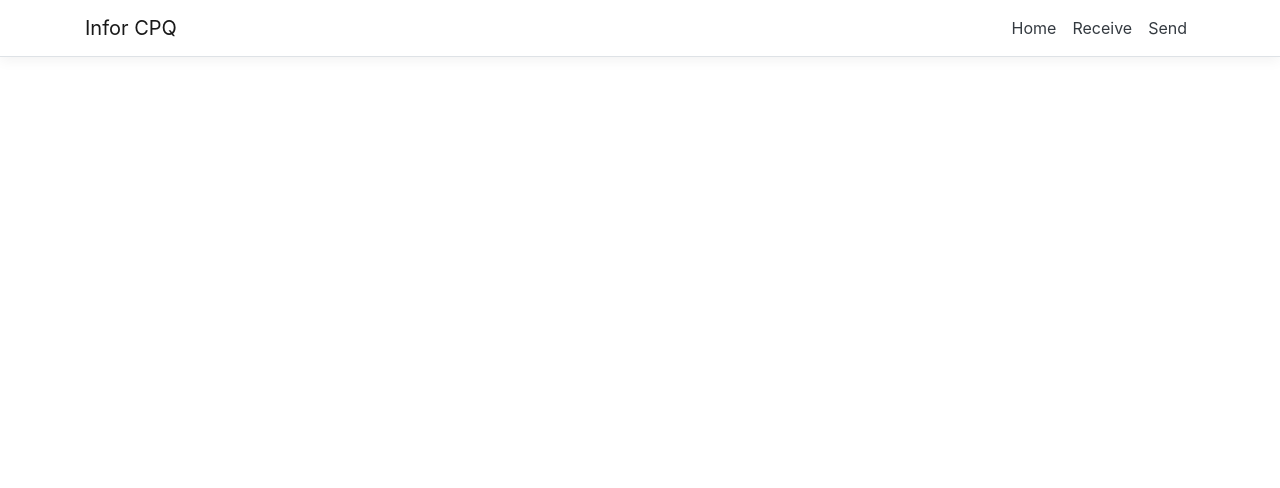
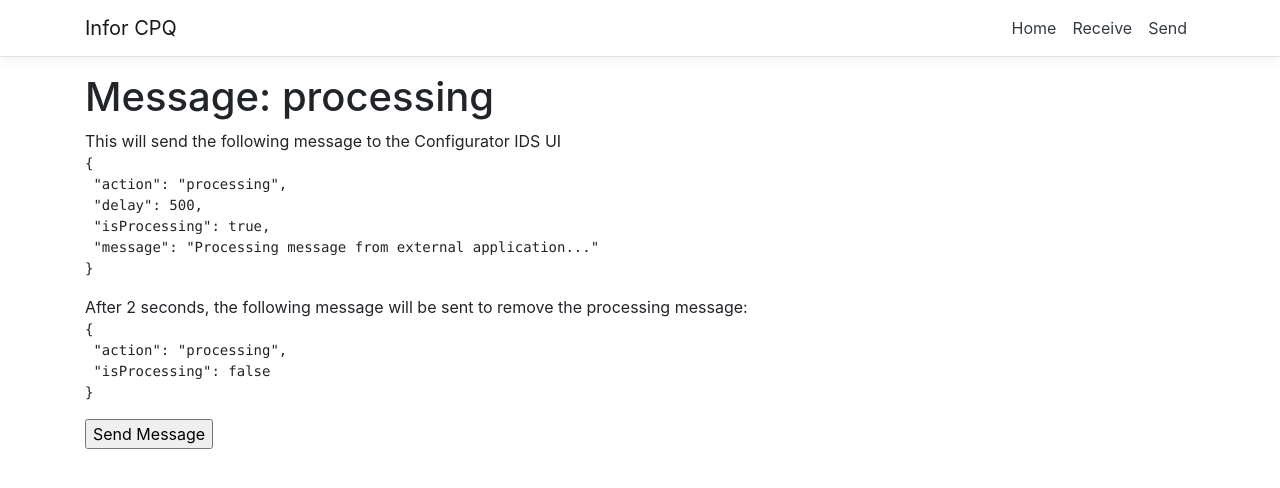
Before and after one commit to timdunham/ext-app-sample, a React (Create React App) app in the folder ClientApp/: page /send/processing in a window 1280 px wide. Shown: the top 488 px of the page. Built offline with nearby package versions, Linux system fonts and the light colour scheme.

Commit message:
processing event+cleanup

```diff
--- a/ClientApp/src/App.tsx
+++ b/ClientApp/src/App.tsx
@@ -11,6 +11,7 @@ import SetScreenOption from './components/Send/SetScreenOption';
 import FocusScreenOption from './components/Send/FocusScreenOption';
 import Configure from './components/Send/Configure';
 import Finish from './components/Send/Finish';
+import Processing from './components/Send/Processing';
 
 export default () => (
     <Layout>
@@ -20,6 +21,7 @@ export default () => (
         <Route path='/send/focusScreenOption' component={FocusScreenOption} />
         <Route path='/send/configure' component={Configure} />
         <Route path='/send/finish' component={Finish} />
+        <Route path='/send/processing' component={Processing} />
         <Route path='/receive' component={Receive} />
         <ConfiguratorEventListener />
     </Layout>
--- a/ClientApp/src/components/ConfiguratorEventListener.tsx
+++ b/ClientApp/src/components/ConfiguratorEventListener.tsx
@@ -29,12 +29,15 @@ export default function ConfiguratorEventListener() {
                 case "FinishConfigurationEvent":
                     history.push("/send/finish");
                     break;
+                case "ProcessingEvent":
+                    history.push("/send/processing");
+                    break;
                 case "SetScreenOptionEvent":
                     dispatch(SetScreenOptionState.actionCreators.setScreenOptionId(eventData.data.screenId));
                     history.push("/send/setScreenOption");
                     break;
                 case "FocusScreenOptionEvent":
-                    const message = FocusScreenOptionState.actionCreators.focusScreenOptionIds(eventData.data.screenId,eventData.data.screenId2);
+                    const message = FocusScreenOptionState.actionCreators.focusScreenOptionIds(eventData.data.screenId, eventData.data.screenId2);
                     dispatch(message);
                     history.push("/send/focusScreenOption");
                     break;
--- a/ClientApp/src/components/Send/Configure.tsx
+++ b/ClientApp/src/components/Send/Configure.tsx
@@ -1,8 +1,6 @@
 import * as React from 'react';
-import { useDispatch } from 'react-redux';
 
 const Configure: React.FC = () => {
-  const dispatch = useDispatch();
   const message = "{ \"action\": \"configure\" }";
   const sendMessage = ( )=> {
     window.parent.postMessage(JSON.parse(message), "*");
--- a/ClientApp/src/components/Send/Finish.tsx
+++ b/ClientApp/src/components/Send/Finish.tsx
@@ -1,8 +1,6 @@
 import * as React from 'react';
-import { useDispatch } from 'react-redux';
 
-const Configure: React.FC = () => {
-  const dispatch = useDispatch();
+const Finish: React.FC = () => {
   const message = "{ \"action\": \"finishConfiguration\" }";
   const sendMessage = ( )=> {
     window.parent.postMessage(JSON.parse(message), "*");
@@ -16,4 +14,4 @@ const Configure: React.FC = () => {
   </div>
 )};
 
-export default Configure;
+export default Finish;
--- a/ClientApp/src/components/Send/FocusScreenOption.tsx
+++ b/ClientApp/src/components/Send/FocusScreenOption.tsx
@@ -11,7 +11,6 @@ const FocusScreenOption: React.FC = () => {
       action: "focusScreenOption",
       screenOptionId: first?state.screenOptionId:state.screenOptionId2
     }
-
   };
   const sendMessage = (first: boolean) => {
     window.parent.postMessage(createMessage(first), "*")
--- /dev/null
+++ b/ClientApp/src/components/Send/Processing.tsx
@@ -0,0 +1,22 @@
+import * as React from 'react';
+
+const Processing: React.FC = () => {
+  const messageStart = "{\n \"action\": \"processing\",\n \"delay\": 500,\n \"isProcessing\": true,\n \"message\": \"Processing message from external application...\"\n}";
+  const messageEnd = "{\n \"action\": \"processing\",\n \"isProcessing\": false\n}";
+  const sendMessage = () => {
+    window.parent.postMessage(JSON.parse(messageStart), "*");
+    window.setTimeout(() => window.parent.postMessage(JSON.parse(messageEnd), "*"), 2000);
+  };
+
+  return (<div>
+    <h1>Message: processing</h1>
+    This will send the following message to the Configurator IDS UI
+    <pre><code>{messageStart}</code></pre>
+    After 2 seconds, the following message will be sent to remove the processing message:
+    <pre><code>{messageEnd}</code></pre>
+    <input type="button" onClick={sendMessage} value="Send Message" />
+  </div>
+  )
+};
+
+export default Processing;
```
